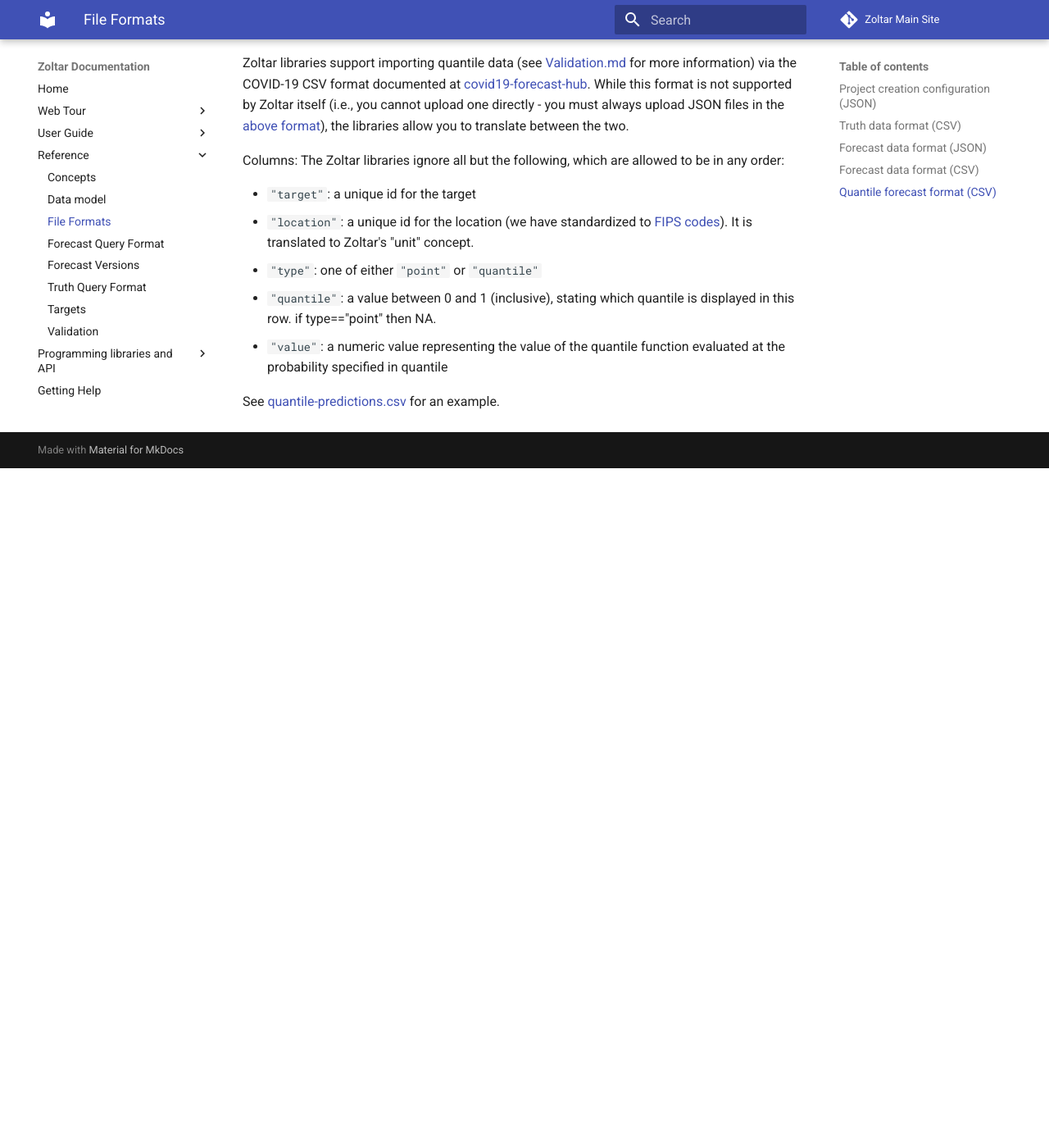
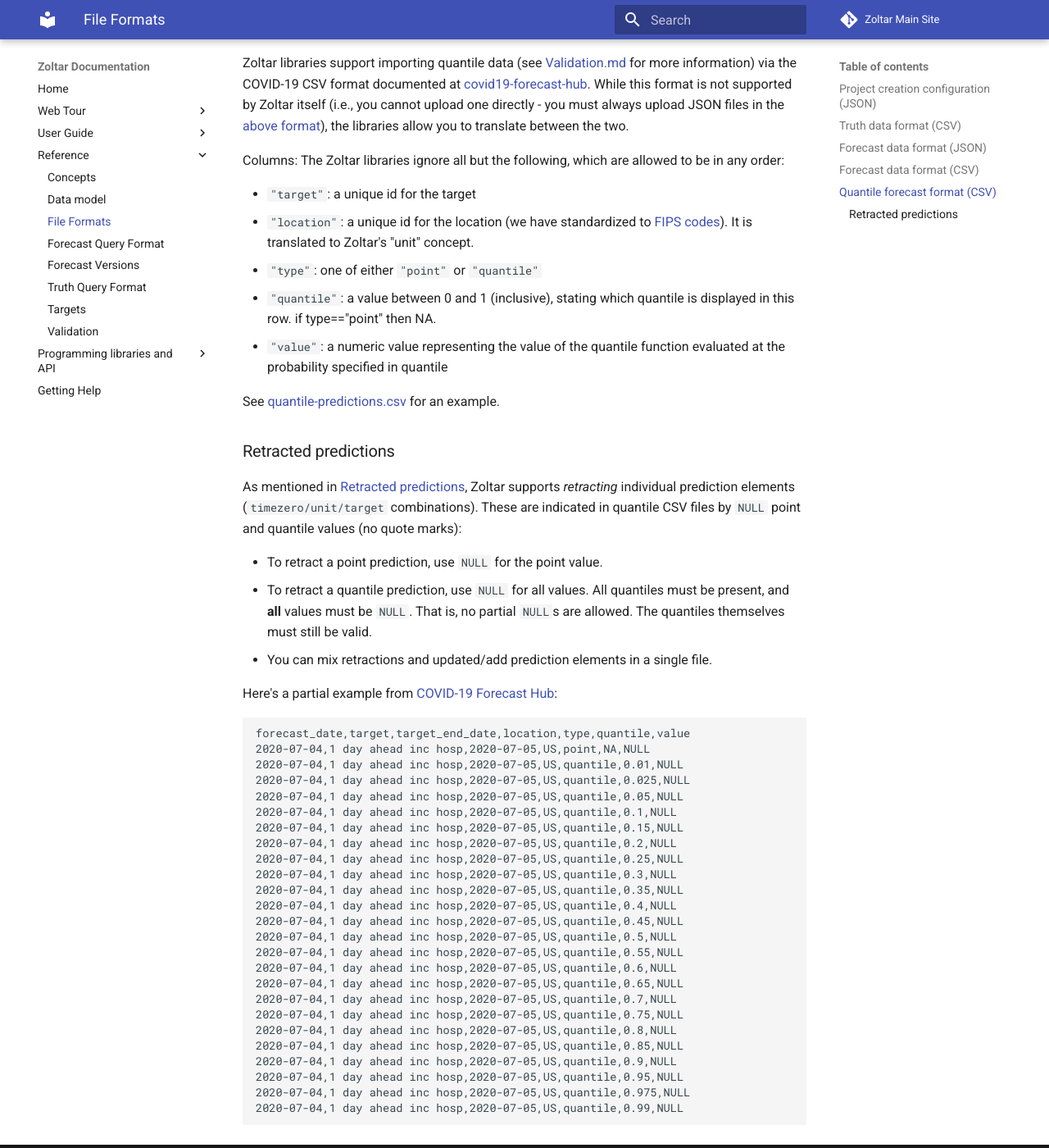
Before and after one commit to reichlab/docs.zoltardata, an MkDocs documentation site: the page built from docs/FileFormats.md, in a window 1280 px wide and 1400 px high, scrolled down 3461 px. Shown: the whole window at 82% size. Built offline with MkDocs 1.6.1 and Material for MkDocs 9.7.7, drawn with Linux system fonts in a browser that asks for light colours; before the commit the page ends 4032 px from its top, so only the background shows below that.

````diff
--- a/docs/FileFormats.md
+++ b/docs/FileFormats.md
@@ -106,3 +106,41 @@ Columns: The Zoltar libraries ignore all but the following, which are allowed to
 - `"value"`: a numeric value representing the value of the quantile function evaluated at the probability specified in quantile
 
 See [quantile-predictions.csv](https://github.com/reichlab/docs.zoltardata/blob/master/docs/quantile-predictions.csv) for an example.
+
+
+### Retracted predictions
+
+As mentioned in [Retracted predictions](ForecastVersions.md#retracted-predictions), Zoltar supports _retracting_ individual prediction elements (`timezero/unit/target` combinations). These are indicated in quantile CSV files by `NULL` point and quantile values (no quote marks):
+
+- To retract a point prediction, use `NULL` for the point value.
+- To retract a quantile prediction, use `NULL` for all values. All quantiles must be present, and **all** values must be `NULL`. That is, no partial `NULL`s are allowed. The quantiles themselves must still be valid.
+- You can mix retractions and updated/add prediction elements in a single file.
+
+Here's a partial example from [COVID-19 Forecast Hub](https://github.com/reichlab/covid19-forecast-hub):
+```csv
+forecast_date,target,target_end_date,location,type,quantile,value
+2020-07-04,1 day ahead inc hosp,2020-07-05,US,point,NA,NULL
+2020-07-04,1 day ahead inc hosp,2020-07-05,US,quantile,0.01,NULL
+2020-07-04,1 day ahead inc hosp,2020-07-05,US,quantile,0.025,NULL
+2020-07-04,1 day ahead inc hosp,2020-07-05,US,quantile,0.05,NULL
+2020-07-04,1 day ahead inc hosp,2020-07-05,US,quantile,0.1,NULL
+2020-07-04,1 day ahead inc hosp,2020-07-05,US,quantile,0.15,NULL
+2020-07-04,1 day ahead inc hosp,2020-07-05,US,quantile,0.2,NULL
+2020-07-04,1 day ahead inc hosp,2020-07-05,US,quantile,0.25,NULL
+2020-07-04,1 day ahead inc hosp,2020-07-05,US,quantile,0.3,NULL
+2020-07-04,1 day ahead inc hosp,2020-07-05,US,quantile,0.35,NULL
+2020-07-04,1 day ahead inc hosp,2020-07-05,US,quantile,0.4,NULL
+2020-07-04,1 day ahead inc hosp,2020-07-05,US,quantile,0.45,NULL
+2020-07-04,1 day ahead inc hosp,2020-07-05,US,quantile,0.5,NULL
+2020-07-04,1 day ahead inc hosp,2020-07-05,US,quantile,0.55,NULL
+2020-07-04,1 day ahead inc hosp,2020-07-05,US,quantile,0.6,NULL
+2020-07-04,1 day ahead inc hosp,2020-07-05,US,quantile,0.65,NULL
+2020-07-04,1 day ahead inc hosp,2020-07-05,US,quantile,0.7,NULL
+2020-07-04,1 day ahead inc hosp,2020-07-05,US,quantile,0.75,NULL
+2020-07-04,1 day ahead inc hosp,2020-07-05,US,quantile,0.8,NULL
+2020-07-04,1 day ahead inc hosp,2020-07-05,US,quantile,0.85,NULL
+2020-07-04,1 day ahead inc hosp,2020-07-05,US,quantile,0.9,NULL
+2020-07-04,1 day ahead inc hosp,2020-07-05,US,quantile,0.95,NULL
+2020-07-04,1 day ahead inc hosp,2020-07-05,US,quantile,0.975,NULL
+2020-07-04,1 day ahead inc hosp,2020-07-05,US,quantile,0.99,NULL
+```
````
Also changed, not shown: docs/ForecastVersions.md (+6 -2 lines).
